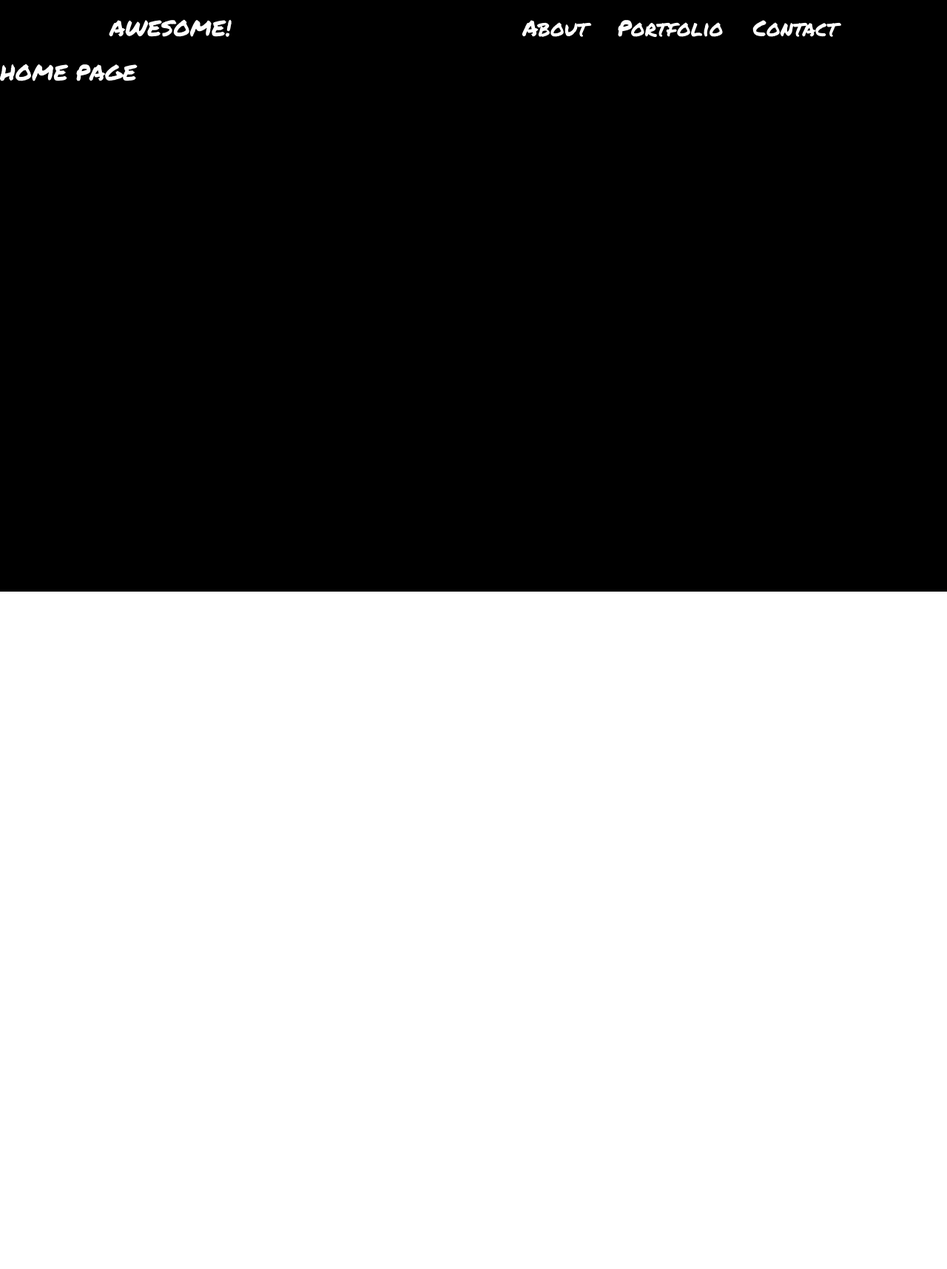
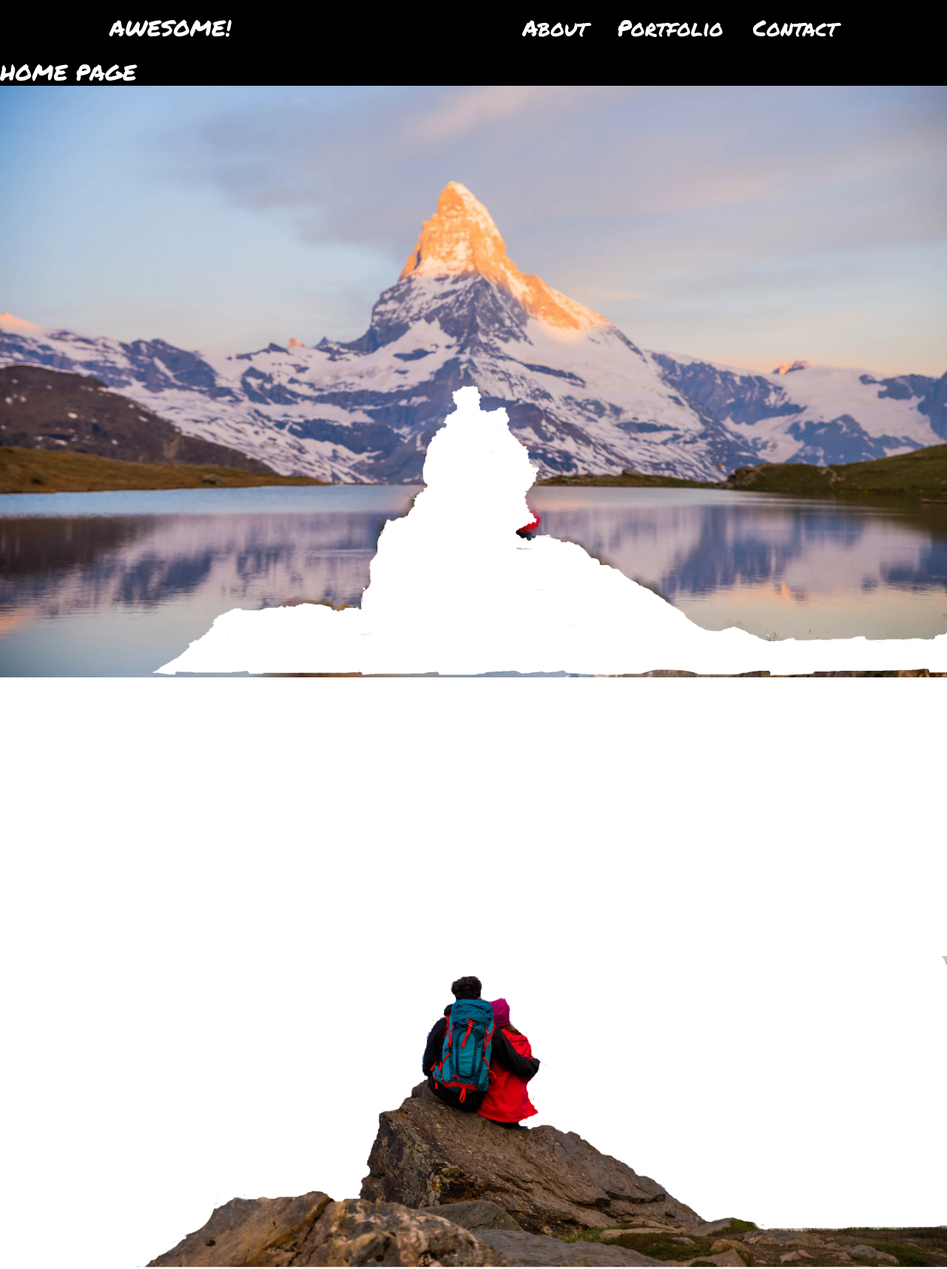
Before and after one commit to DustyDogCodex/photographer-website, a Next.js app: page / in a window 1280 px wide. Shown: the whole page at 74% size. Before the commit the page ends 800 px from the top, so only its background shows below. Built offline with nearby package versions, Linux system fonts and the light colour scheme.

Commit message:
created HEro section for using parallax effect with images.

```diff
--- a/src/app/page.tsx
+++ b/src/app/page.tsx
@@ -1,8 +1,13 @@
+import Hero from "@/components/Hero";
+
 export default function Home() {
   return (
     <main className="flex min-h-screen flex-col items-center justify-between bg-black">
         <div className="container text-white pt-20">
             <h1 className="text-3xl">HOME PAGE</h1>
+
+            {/* parallax wrapper */}
+            <Hero />
         </div>
     </main>
   )
--- /dev/null
+++ b/src/components/Hero.tsx
@@ -0,0 +1,24 @@
+import Image from "next/image"
+
+function Hero() {
+    return (
+        <div>
+            <Image
+                src='/mountain.jpg'
+                alt=""
+                width={400}
+                height={400}
+                className="w-full h-full"
+            />
+            <Image
+                src='/couple.jpg'
+                alt=""
+                width={400}
+                height={400}
+                className="w-full h-full"
+            />
+        </div>
+    )
+}
+
+export default Hero
```
